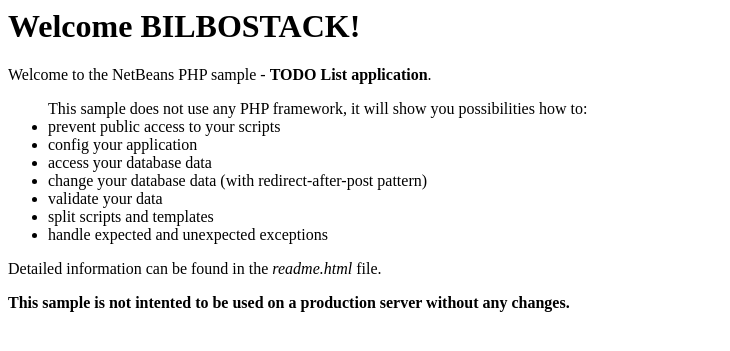
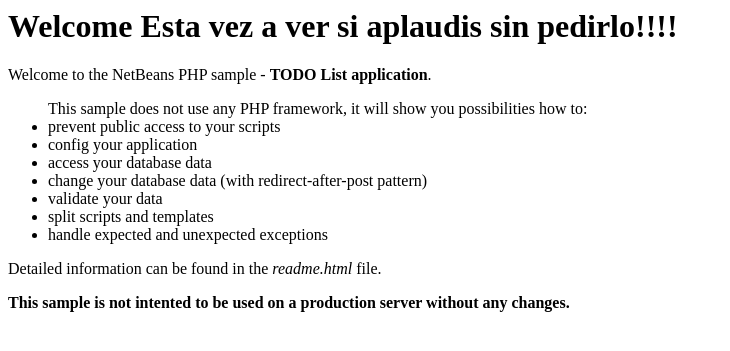
Before and after one commit to ibonilm/bilbostack, a PHP site: page /home.phtml in a window 1280 px wide. Shown: the top 351 px of the page, without its empty margins (0-730 px from the left). Run offline with PHP 8.4, Linux system fonts and the light colour scheme.

Commit message:
otra vez

```diff
--- a/page/home.phtml
+++ b/page/home.phtml
@@ -42,7 +42,7 @@
  */
 
 ?>
-<h1>Welcome BILBOSTACK!</h1>
+<h1>Welcome Esta vez a ver si aplaudis sin pedirlo!!!!</h1>
 
 <p class="p">Welcome to the NetBeans PHP sample - <b>TODO List application</b>.</p>
 <ul class="p">
```
